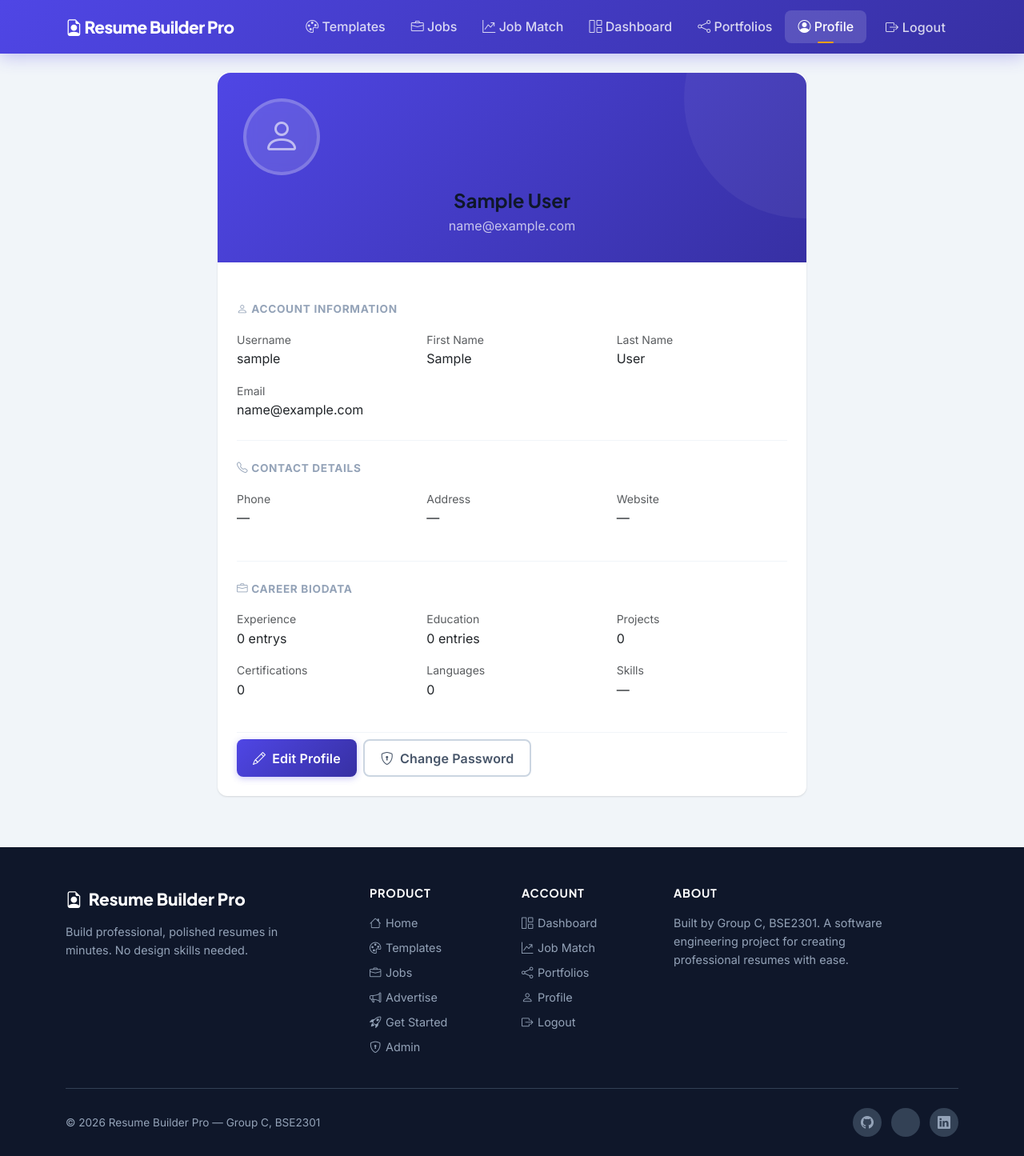
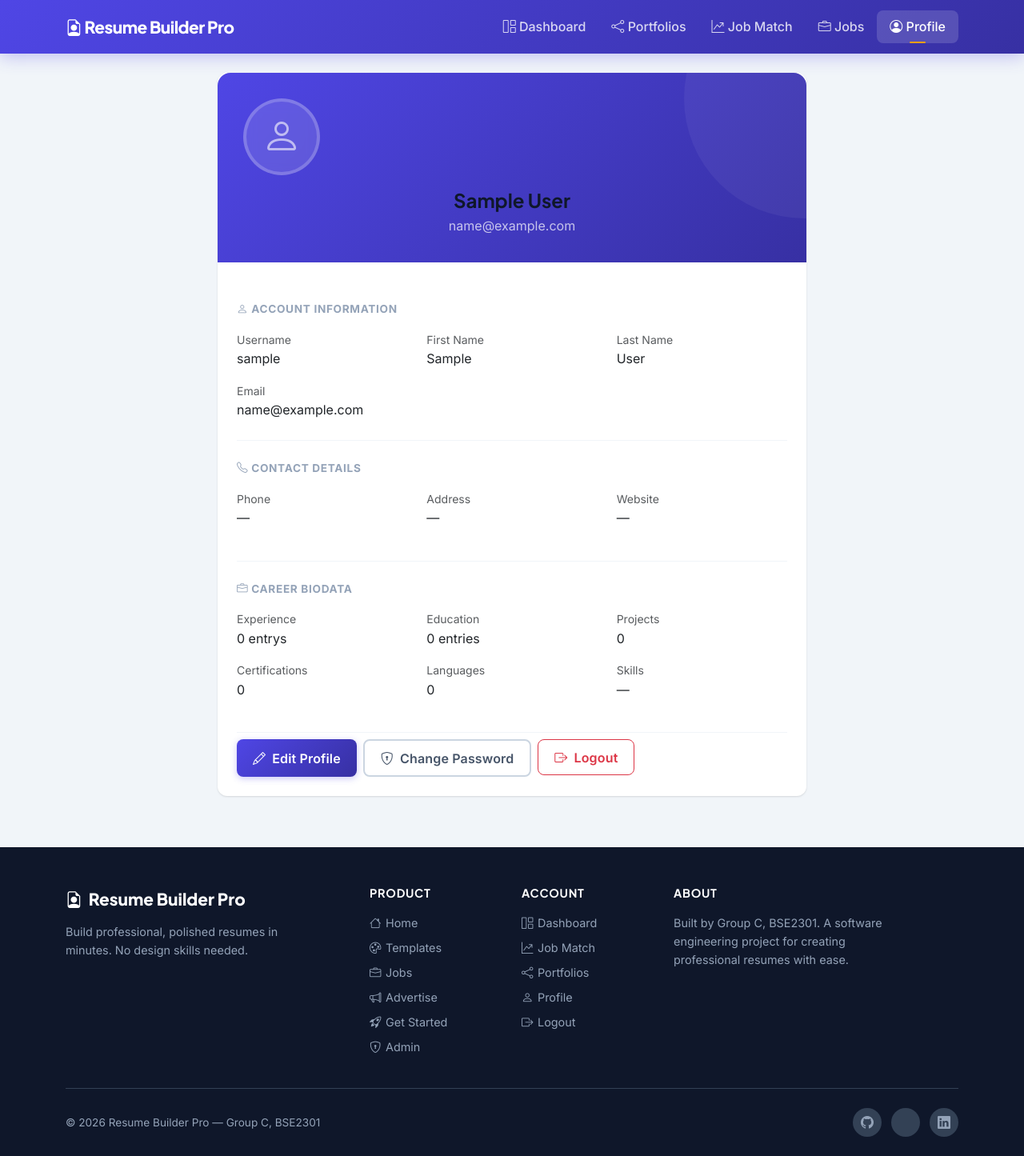
Before and after one commit to OPOKA-ERIC/Resume_Builder_Pro, a Django app: page /accounts/profile/ in a window 1280 px wide. Shown: the whole page at 80% size. Run offline with Django 5.2, Linux system fonts and the light colour scheme; the visitor is signed in with stand-in values (Sample User, id 1); data comes from the database, SQL or seed files in the repository.

Commit message:
refactor: reorder navbar, remove Templates/Logout from nav, move Logout to profile page

```diff
--- a/templates/accounts/profile.html
+++ b/templates/accounts/profile.html
@@ -109,6 +109,12 @@
                     <a href="{% url 'accounts:password_change' %}" class="btn btn-outline-secondary btn-icon">
                         <i class="bi bi-shield-lock"></i> Change Password
                     </a>
+                    <form method="post" action="{% url 'accounts:logout' %}" class="d-inline">
+                        {% csrf_token %}
+                        <button type="submit" class="btn btn-outline-danger btn-icon">
+                            <i class="bi bi-box-arrow-right"></i> Logout
+                        </button>
+                    </form>
                 </div>
             </div>
 
--- a/templates/base.html
+++ b/templates/base.html
@@ -25,22 +25,7 @@
             </button>
             <div class="collapse navbar-collapse" id="navbarNav">
                 <ul class="navbar-nav ms-auto align-items-lg-center">
-                    <li class="nav-item">
-                        <a class="nav-link {% if request.resolver_match.app_name == 'templates_app' %}active{% endif %}" href="{% url 'templates_app:gallery' %}">
-                            <i class="bi bi-palette"></i> Templates
-                        </a>
-                    </li>
-                    <li class="nav-item">
-                        <a class="nav-link {% if request.resolver_match.app_name == 'jobs' %}active{% endif %}" href="{% url 'jobs:job_list' %}">
-                            <i class="bi bi-briefcase"></i> Jobs
-                        </a>
-                    </li>
                     {% if user.is_authenticated %}
-                        <li class="nav-item">
-                            <a class="nav-link {% if request.resolver_match.app_name == 'job_match' %}active{% endif %}" href="{% url 'job_match:analyze' %}">
-                                <i class="bi bi-graph-up-arrow"></i> Job Match
-                            </a>
-                        </li>
                         <li class="nav-item">
                             <a class="nav-link {% if request.resolver_match.app_name == 'resumes' %}active{% endif %}" href="{% url 'resumes:dashboard' %}">
                                 <i class="bi bi-grid-1x2"></i> Dashboard
@@ -52,17 +37,19 @@
                             </a>
                         </li>
                         <li class="nav-item">
+                            <a class="nav-link {% if request.resolver_match.app_name == 'job_match' %}active{% endif %}" href="{% url 'job_match:analyze' %}">
+                                <i class="bi bi-graph-up-arrow"></i> Job Match
+                            </a>
+                        </li>
+                        <li class="nav-item">
+                            <a class="nav-link {% if request.resolver_match.app_name == 'jobs' %}active{% endif %}" href="{% url 'jobs:job_list' %}">
+                                <i class="bi bi-briefcase"></i> Jobs
+                            </a>
+                        </li>
+                        <li class="nav-item">
                             <a class="nav-link {% if request.resolver_match.app_name == 'accounts' and request.resolver_match.url_name == 'profile' %}active{% endif %}" href="{% url 'accounts:profile' %}">
                                 <i class="bi bi-person-circle"></i> Profile
                             </a>
-                        </li>
-                        <li class="nav-item ms-lg-2">
-                            <form method="post" action="{% url 'accounts:logout' %}" class="d-inline">
-                                {% csrf_token %}
-                                <button type="submit" class="nav-link btn btn-link text-decoration-none">
-                                    <i class="bi bi-box-arrow-right"></i> Logout
-                                </button>
-                            </form>
                         </li>
                     {% else %}
                         <li class="nav-item">
```
